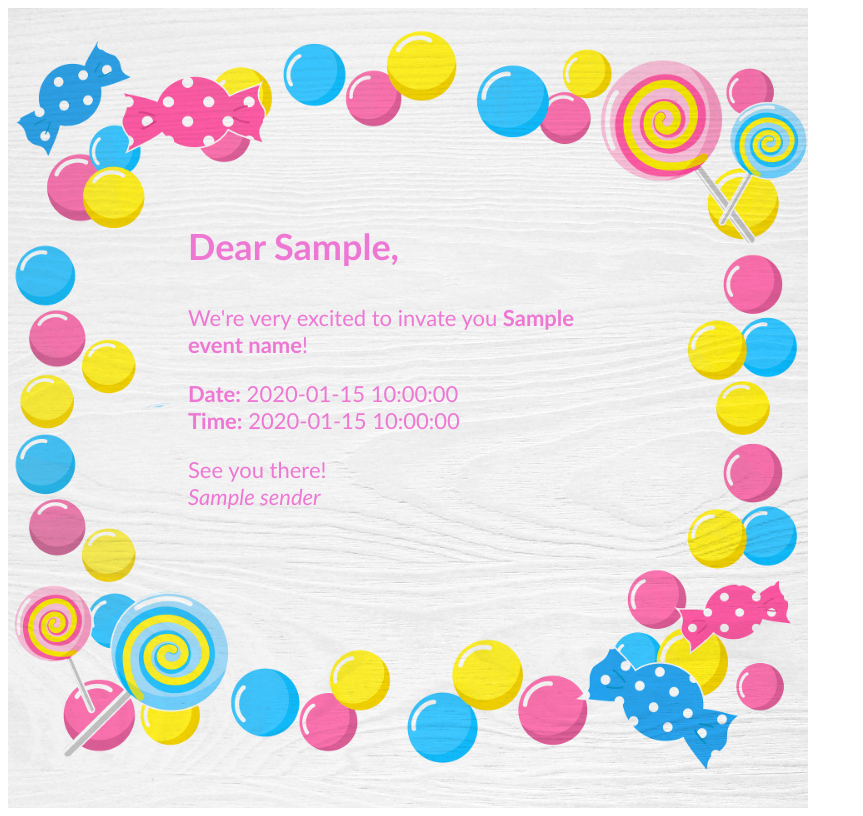
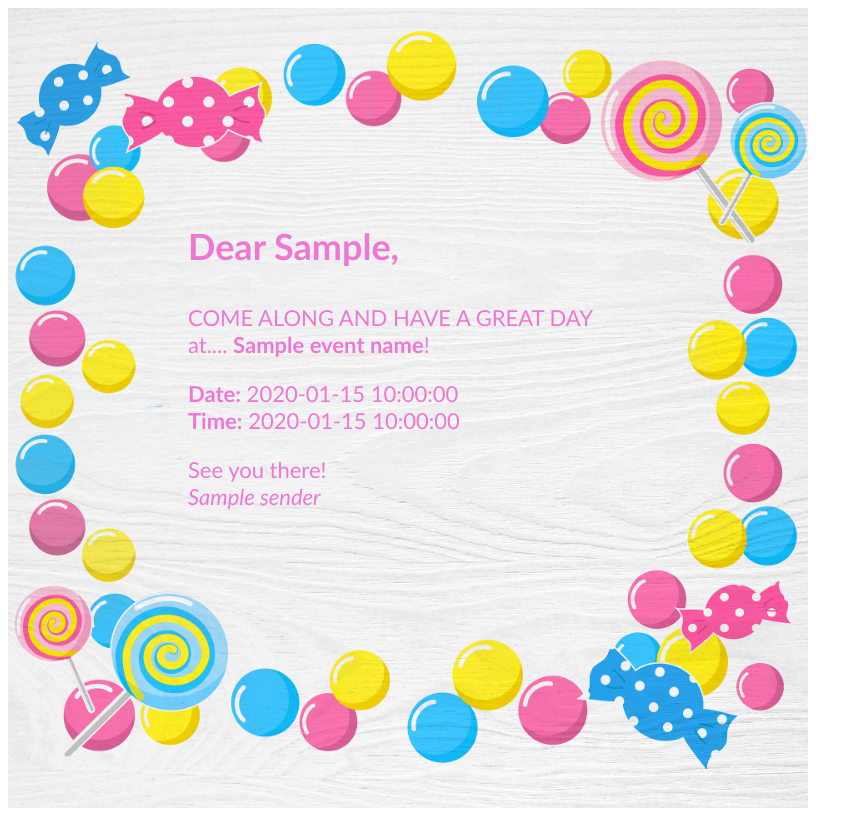
Before and after one commit to reneenoble/code-to-cloud, a Flask app: template templates/invite-kids.html in a window 1280 px wide. Shown: the whole page, without its empty margins (0-863 px from the left). Run offline with Flask 2, Linux system fonts and the light colour scheme; the template is opened without the code that fills it: most values are stand-ins (such as "Sample title", 1, 10 or a date in 2020).

Commit message:
Change kids party wording

```diff
--- a/templates/invite-kids.html
+++ b/templates/invite-kids.html
@@ -8,7 +8,7 @@
         <div id="invite">
             <h3>Dear {{ to }},</h3>
 
-            <p>We're very excited to invate you <strong>{{ event_name }}</strong>!</p>
+            <p>COME ALONG AND HAVE A GREAT DAY at.... <strong>{{ event_name }}</strong>!</p>
 
             <p>
                 <strong>Date:</strong> {{ date }}<br>
```
